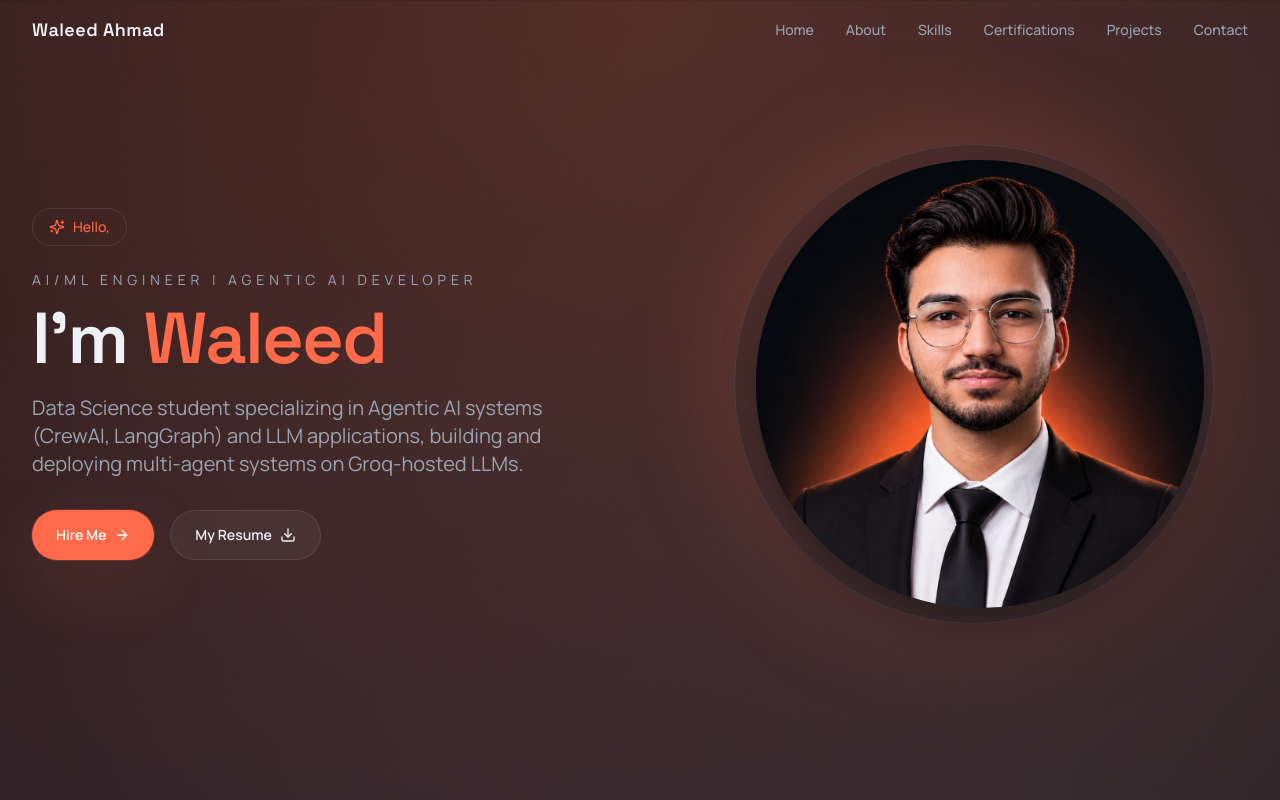
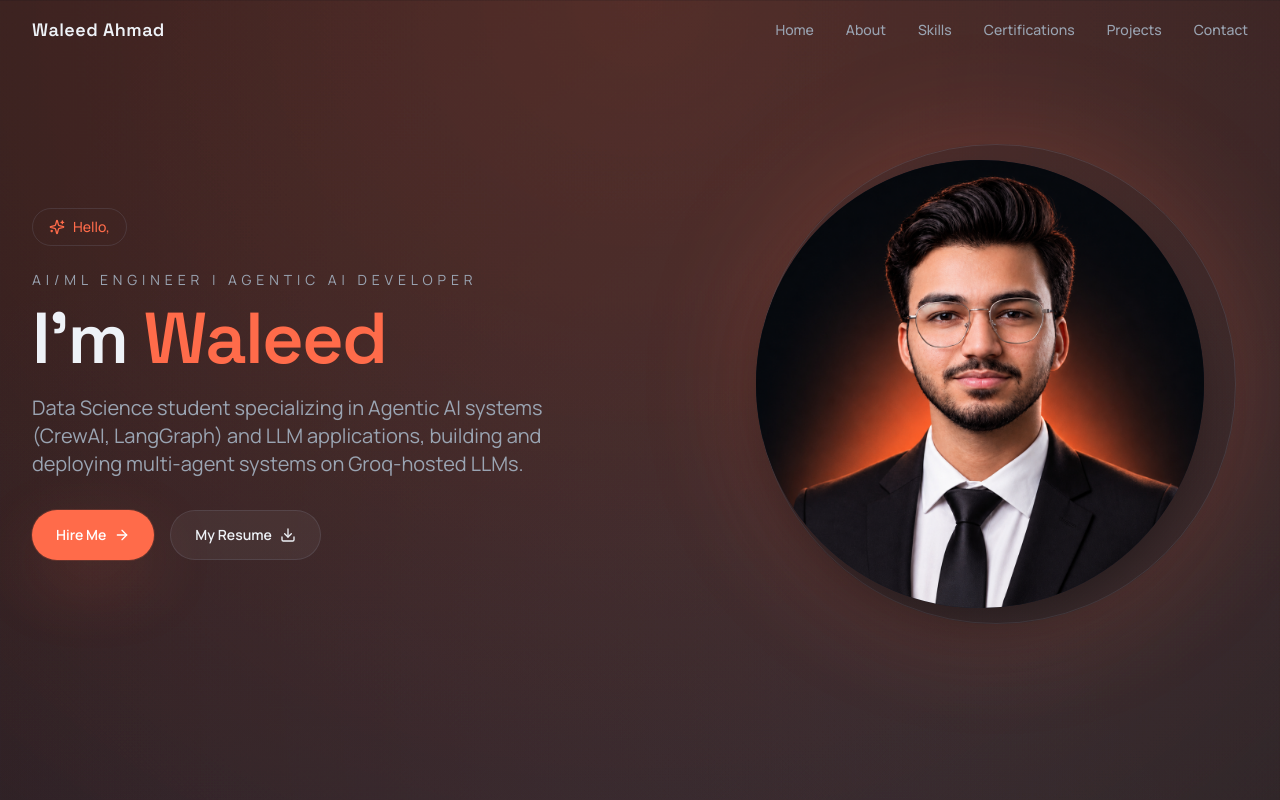
Before and after one commit to waleed-agentic/portfolio, a Next.js app: page / in a window 1280 px wide. Shown: the top 800 px of the page. Built offline with nearby package versions, Linux system fonts and the light colour scheme.

Commit message:
Fix hero photo glow symmetry

```diff
--- a/components/hero.tsx
+++ b/components/hero.tsx
@@ -40,11 +40,12 @@ export function Hero() {
         </Reveal>
 
         <Reveal className="relative mx-auto flex w-full max-w-[460px] items-center justify-center lg:justify-end" delay={0.15} direction="right">
-          <div className="pointer-events-none absolute inset-0 flex items-center justify-center">
-            <div className="absolute h-72 w-72 rounded-full bg-accent/25 blur-3xl sm:h-80 sm:w-80" />
-            <div className="absolute h-[26rem] w-[26rem] rounded-full border border-accent/25 shadow-[0_0_120px_rgba(255,107,74,0.2)] sm:h-[30rem] sm:w-[30rem]" />
+          <div className="relative aspect-square w-[18rem] sm:w-[24rem] lg:w-[28rem]">
+            <div className="pointer-events-none absolute inset-0">
+              <div className="absolute inset-0 m-auto h-72 w-72 rounded-full bg-accent/25 blur-3xl sm:h-80 sm:w-80" />
+              <div className="absolute inset-0 m-auto h-[26rem] w-[26rem] rounded-full border border-accent/25 shadow-[0_0_120px_rgba(255,107,74,0.2)] sm:h-[30rem] sm:w-[30rem]" />
             </div>
-          <div className="relative aspect-square w-[18rem] overflow-hidden rounded-full bg-surface shadow-2xl shadow-black/40 sm:w-[24rem] lg:w-[28rem]">
+            <div className="relative h-full w-full overflow-hidden rounded-full bg-surface shadow-2xl shadow-black/40">
               <Image
                 src="/profile.png"
                 alt="Waleed Ahmad portrait"
@@ -54,6 +55,7 @@ export function Hero() {
                 className="scale-110 object-cover"
               />
             </div>
+          </div>
         </Reveal>
       </div>
     </section>
```
Lines whose indentation alone changed are shown as unchanged.
